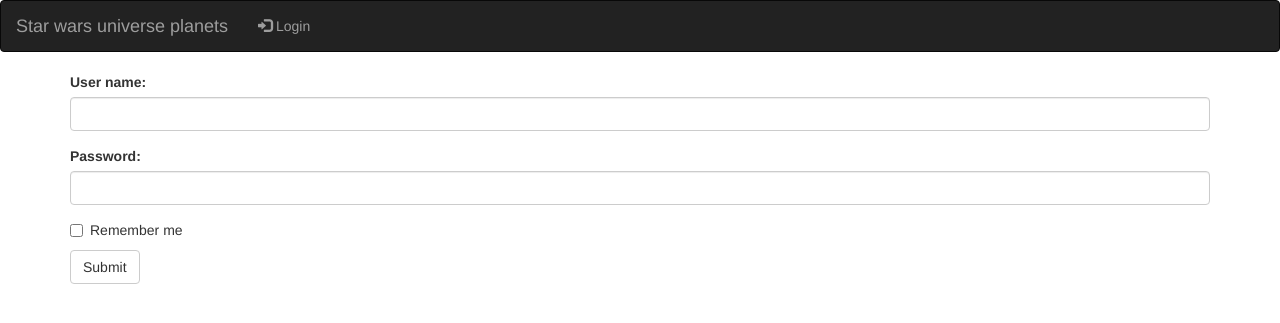
After one commit to ginapaal/star_wars_si_project, a Flask app: page /sign-up in a window 1280 px wide. The commit adds this page. Shown: the top 323 px of the page. Run offline with Flask 2, Linux system fonts and the light colour scheme; some libraries are stand-ins or nearby versions.

Commit message:
sign up form added

```diff
--- a/main.py
+++ b/main.py
@@ -8,5 +8,15 @@ def main():
     return render_template("index.html")
 
 
+@app.route('/sign-up')
+def sign_up():
+    return render_template("sign_up.html")
+
+
+@app.route('/log-in')
+def log_in():
+    return render_template("log_in.html")
+
+
 if __name__ == '__main__':
     app.run(debug=True)
--- /dev/null
+++ b/templates/sign_up.html
@@ -0,0 +1,42 @@
+<!DOCTYPE html>
+<html lang="en">
+<head>
+    <meta charset="UTF-8">
+    <meta name="viewport" content="width=device-width, initial-scale=1.0">
+    <meta http-equiv="X-UA-Compatible" content="ie=edge">
+    <!-- Bootstrap style -->
+    <link rel="stylesheet" href="https://maxcdn.bootstrapcdn.com/bootstrap/3.3.7/css/bootstrap.min.css" integrity="sha384-BVYiiSIFeK1dGmJRAkycuHAHRg32OmUcww7on3RYdg4Va+PmSTsz/K68vbdEjh4u" crossorigin="anonymous">
+    <title>Document</title>
+</head>
+<body>
+    <!-- Navbar -->
+    <nav class="navbar navbar-inverse">
+        <div class="conatiner-fluid">
+            <div class="navbar-header">
+                <a class="navbar-brand" href="/"> Star wars universe planets </a>
+            </div>
+            <ul class="nav navbar-nav">
+                <li><a href="/log-in"><span class="glyphicon glyphicon-log-in"></span> Login</a></li>
+            </ul>
+        </div>
+    </nav>
+
+    <div class="container">
+    <form action="/">
+        <div class="form-group">
+            <label for="usr"> User name: </label>
+            <input type="text" class="form-control" id="usr">
+        </div>
+        <div class="form-group">
+            <label for="pwd"> Password: </label>
+            <input type="password" class="form-control" id="pwd">
+        </div>
+        <div class="checkbox">
+            <label><input type="checkbox"> Remember me </label>
+        </div>
+        <button type="submit" class="btn btn-default"> Submit </button>
+    </form>
+    </div>
+
+</body>
+</html>
```
Also changed, not shown: templates/index.html (+6 -5 lines), templates/log_in.html (added, +14 -0 lines).
